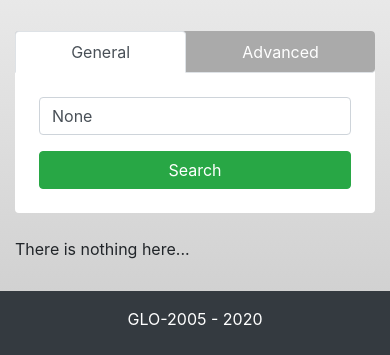
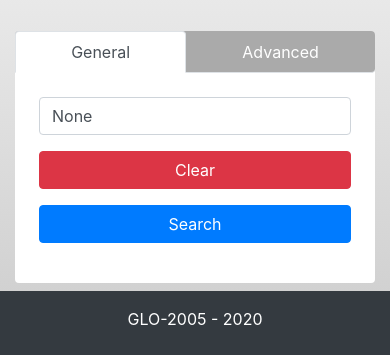
Before and after one commit to fabien-roy/glo-2005-sportsapp, a Flask app: template app/templates/equipments.html in a window 390 px wide. Shown: the part 489-844 px from the top of the page. Run offline with Flask 2, Linux system fonts and the light colour scheme; the template is opened without the code that fills it: values that come from a table or form of the project are taken from there, others are empty; some libraries are stand-ins or nearby versions.

Commit message:
Add button to clear search

```diff
--- a/app/static/css/list.css
+++ b/app/static/css/list.css
@@ -48,6 +48,14 @@
     margin-bottom: 1.5rem;
   }
 
+  .search-pane .row .btn:first-child {
+    margin-bottom: 1rem;
+  }
+
+  .search-pane {
+    margin-bottom: 1.5rem;
+  }
+
   .list-pane {
     padding-left: 0;
   }
--- a/app/templates/macros/search.html
+++ b/app/templates/macros/search.html
@@ -1,7 +1,8 @@
 {% import "bootstrap/wtf.html" as wtf %}
 
 {% macro input(name, placeholder, value) -%}
-<input type="text" class="form-control" id="{{ name }}" name="{{ name }}" placeholder="{{ placeholder }}" value="{{ value }}">
+    <input type="text" class="form-control" id="{{ name }}" name="{{ name }}"
+           placeholder="{{ placeholder }}" value="{{ value }}">
 {%- endmacro %}
 
 {% macro input_group(name, placeholder, value) -%}
@@ -10,8 +11,12 @@
     </div>
 {%- endmacro %}
 
+{% macro reset() -%}
+    <button type="reset" class="btn btn-block btn-danger">Clear</button>
+{%- endmacro %}
+
 {% macro submit() -%}
-<button type="submit" class="btn btn-block btn-success">Search</button>
+    <button type="submit" class="btn btn-block btn-primary">Search</button>
 {%- endmacro %}
 
 {% macro search_form_inner(form, inputs) -%}
@@ -26,7 +31,14 @@
             {{ input }}
         {% endfor %}
 
+        <div class="row">
+            <div class="col-md-6">
+                {{ reset() }}
+            </div>
+            <div class="col-md-6">
                 {{ submit() }}
+            </div>
+        </div>
     </form>
 {%- endmacro %}
 
@@ -40,8 +52,10 @@
 
 {% macro search_pane_advanced(form, inputs) -%}
     <ul class="nav nav-tabs nav-fill" role="tablist">
-  <li class="nav-item"><a class="nav-link active" data-toggle="tab" href="#search-general">General</a></li>
-  <li class="nav-item"><a class="nav-link" data-toggle="tab" href="#search-advanced">Advanced</a></li>
+        <li class="nav-item"><a class="nav-link active" data-toggle="tab" href="#search-general">General</a>
+        </li>
+        <li class="nav-item"><a class="nav-link" data-toggle="tab"
+                                href="#search-advanced">Advanced</a></li>
     </ul>
 
     <div class="tab-content">
```
Lines whose indentation alone changed are shown as unchanged.
